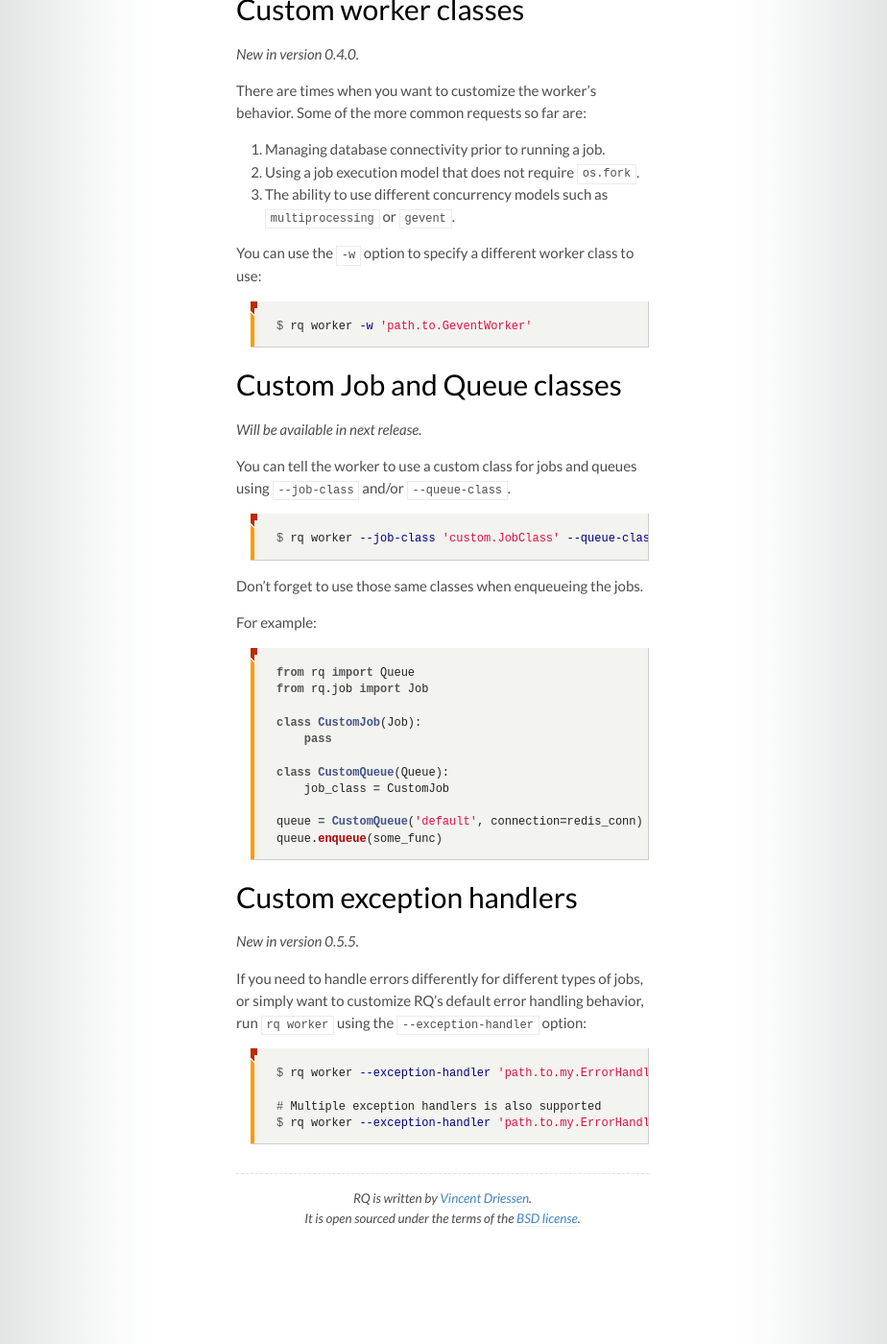
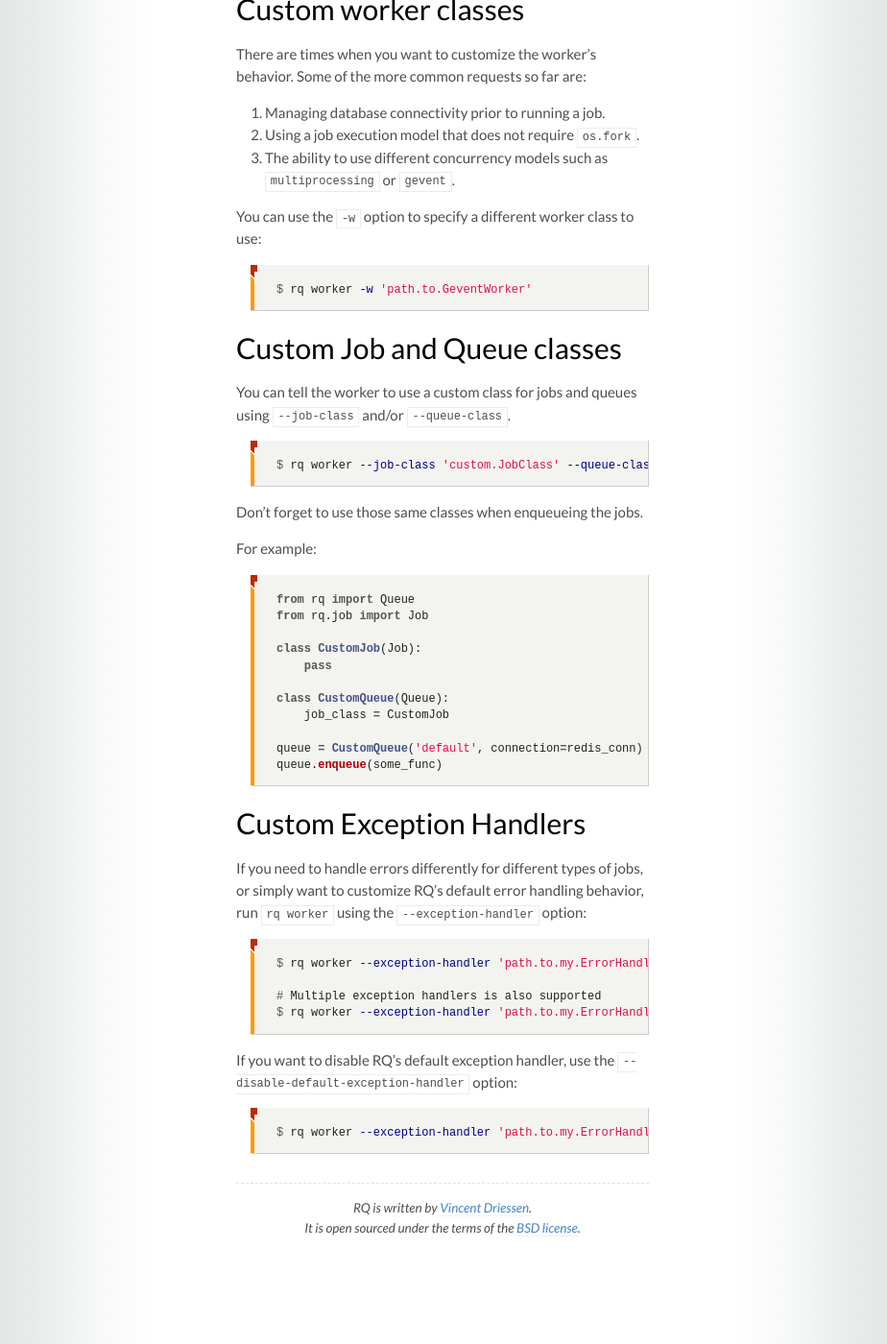
Before and after one commit to rq/rq, a Jekyll site: the page built from docs/docs/workers.md, in a window 1280 px wide and 1400 px high, scrolled down 5000 px. Shown: the whole window at 96% size, without its empty margins (179-1103 px from the left). Built offline with Jekyll 4.4.1, drawn with Linux system fonts in a browser that asks for light colours; some web fonts are replaced.

Commit message:
Document --disable-default-exception-handler option.

```diff
--- a/docs/docs/workers.md
+++ b/docs/docs/workers.md
@@ -238,8 +238,6 @@
 
 ## Custom worker classes
 
-_New in version 0.4.0._
-
 There are times when you want to customize the worker's behavior. Some of the
 more common requests so far are:
 
@@ -256,8 +254,6 @@
 
 
 ## Custom Job and Queue classes
-
-_Will be available in next release._
 
 You can tell the worker to use a custom class for jobs and queues using
 `--job-class` and/or `--queue-class`.
@@ -285,9 +281,7 @@
 {% endhighlight %}
 
 
-## Custom exception handlers
-
-_New in version 0.5.5._
+## Custom Exception Handlers
 
 If you need to handle errors differently for different types of jobs, or simply want to customize
 RQ's default error handling behavior, run `rq worker` using the `--exception-handler` option:
@@ -298,3 +292,9 @@
 # Multiple exception handlers is also supported
 $ rq worker --exception-handler 'path.to.my.ErrorHandler' --exception-handler 'another.ErrorHandler'
 {% endhighlight %}
+
+If you want to disable RQ's default exception handler, use the `--disable-default-exception-handler` option:
+
+{% highlight console %}
+$ rq worker --exception-handler 'path.to.my.ErrorHandler' --disable-default-exception-handler
+{% endhighlight %}
```
Also changed, not shown: tests/test_cli.py (+30 -3 lines), 1 other file.
